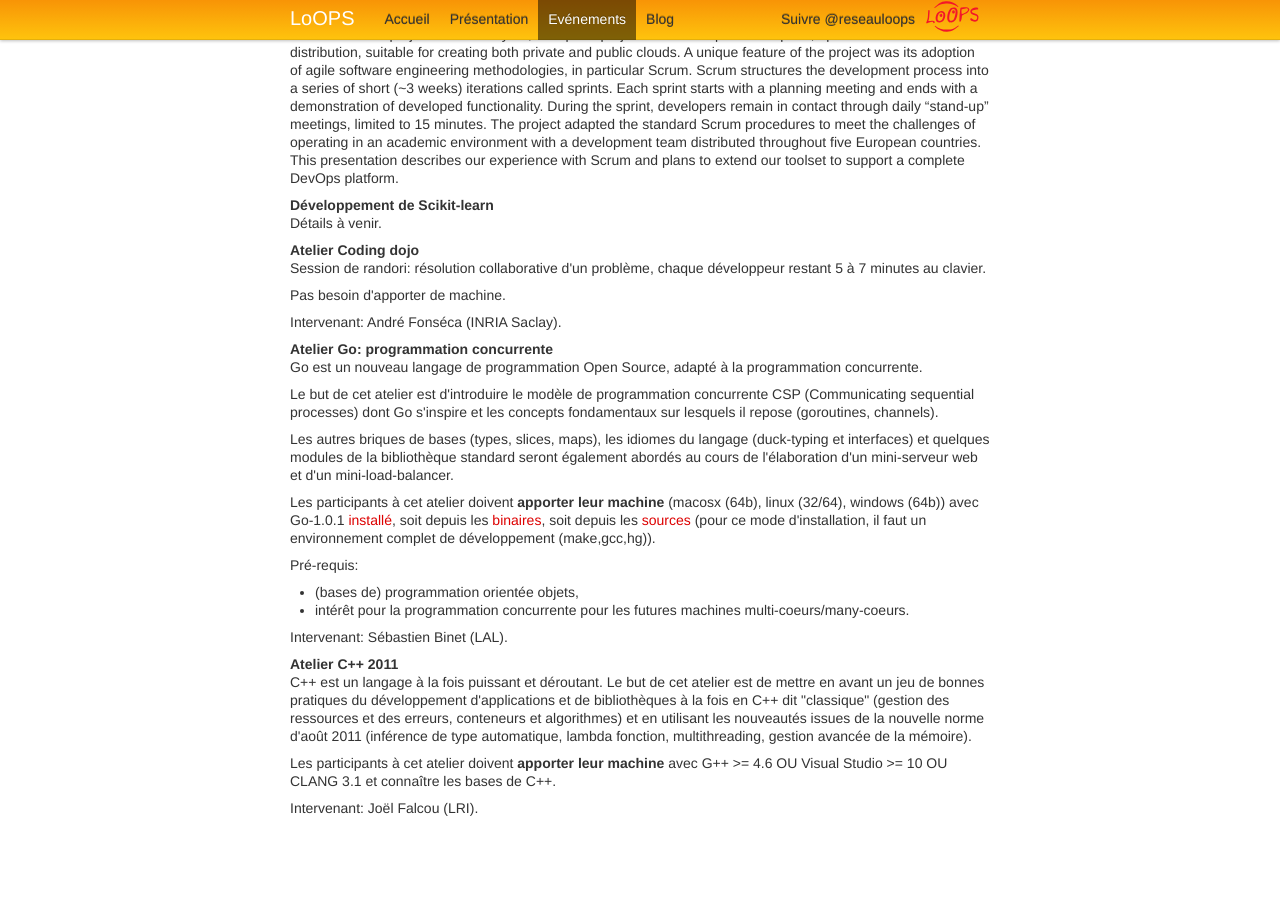
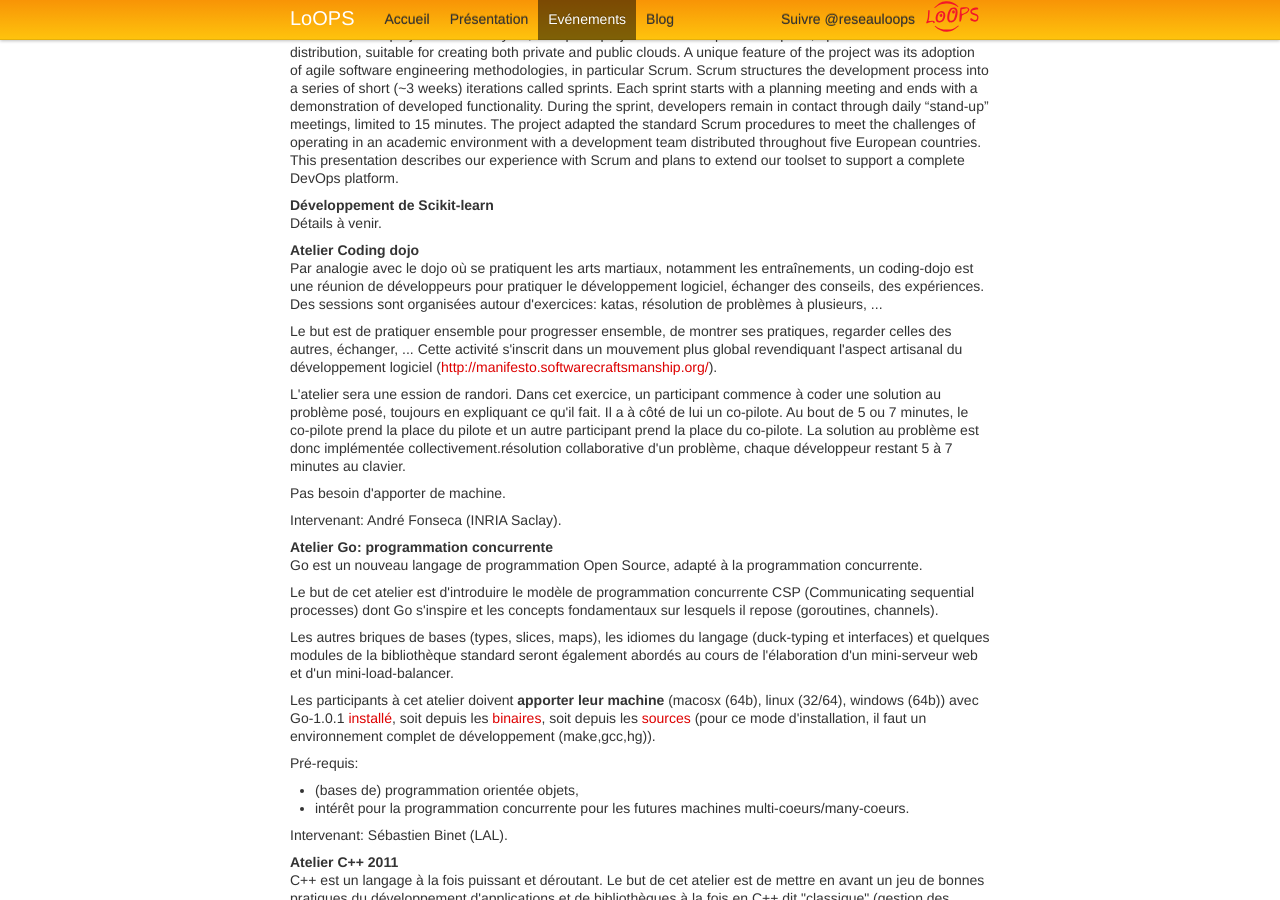
Before and after one commit to reseau-loops/reseau-loops.github.com, a Jekyll site: the page built from journee_2012_05_31.html, in a window 1280 px wide and 900 px high, scrolled down 816 px. Built offline with Jekyll 4.4.1, drawn with Linux system fonts in a browser that asks for light colours; Markdown is read by kramdown in place of the engine named in the settings; comment, search, counter and statistics services are not loaded; before the commit the page ends 1642 px from its top, so only the background shows below that.

Commit message:
ajout de details sur l'atelier dojo

```diff
--- a/journee_2012_05_31.html
+++ b/journee_2012_05_31.html
@@ -144,12 +144,27 @@ Détails à venir.
 
 <h4 id="dojo">Atelier Coding dojo</h4>
 <p>
-Session de randori: résolution collaborative d'un problème, chaque développeur
-restant 5 à 7 minutes au clavier.
+Par analogie avec le dojo où se pratiquent les arts martiaux, notamment les entraînements,
+un coding-dojo est une réunion de développeurs pour pratiquer le développement logiciel,
+échanger des conseils, des expériences. Des sessions sont organisées autour d'exercices:
+katas, résolution de problèmes à plusieurs, ...
+</p>
+<p>
+Le but est de pratiquer ensemble pour progresser ensemble, de montrer ses pratiques,
+regarder celles des autres, échanger, ... Cette activité s'inscrit dans un mouvement
+plus global revendiquant l'aspect artisanal du développement logiciel
+(<a href="http://manifesto.softwarecraftsmanship.org/">http://manifesto.softwarecraftsmanship.org/</a>).
+</p>
+<p>L'atelier sera une ession de randori.
+Dans cet exercice, un participant commence à coder une solution au problème posé, toujours
+en expliquant ce qu'il fait. Il a à côté de lui un co-pilote. Au bout de 5 ou 7 minutes,
+le co-pilote prend la place du pilote et un autre participant prend la place du co-pilote.
+La solution au problème est donc implémentée collectivement.résolution collaborative d'un
+problème, chaque développeur restant 5 à 7 minutes au clavier.
 </p>
 <p>Pas besoin d'apporter de machine.</p>
 <p>
-Intervenant: André Fonséca (INRIA Saclay).
+Intervenant: André Fonseca (INRIA Saclay).
 </p>
 
 <h4 id="go">Atelier Go: programmation concurrente</h4>
```
